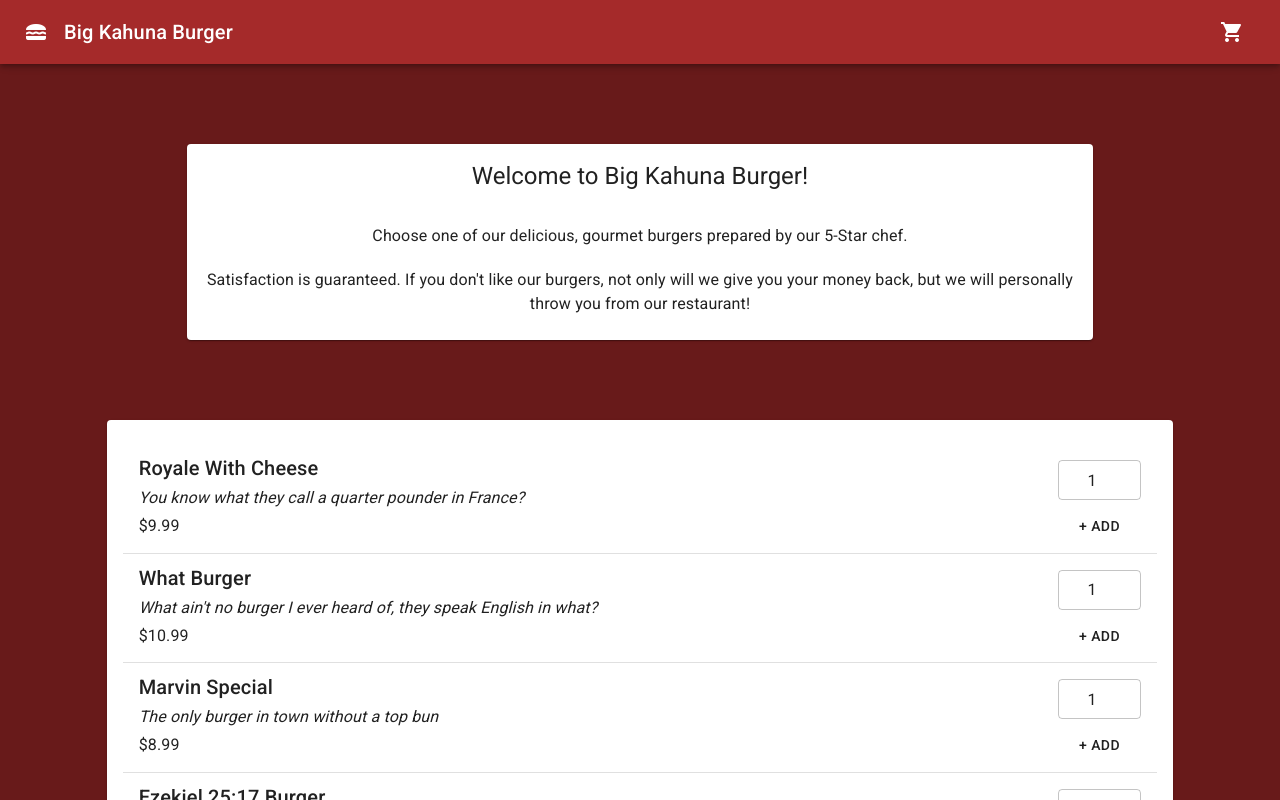
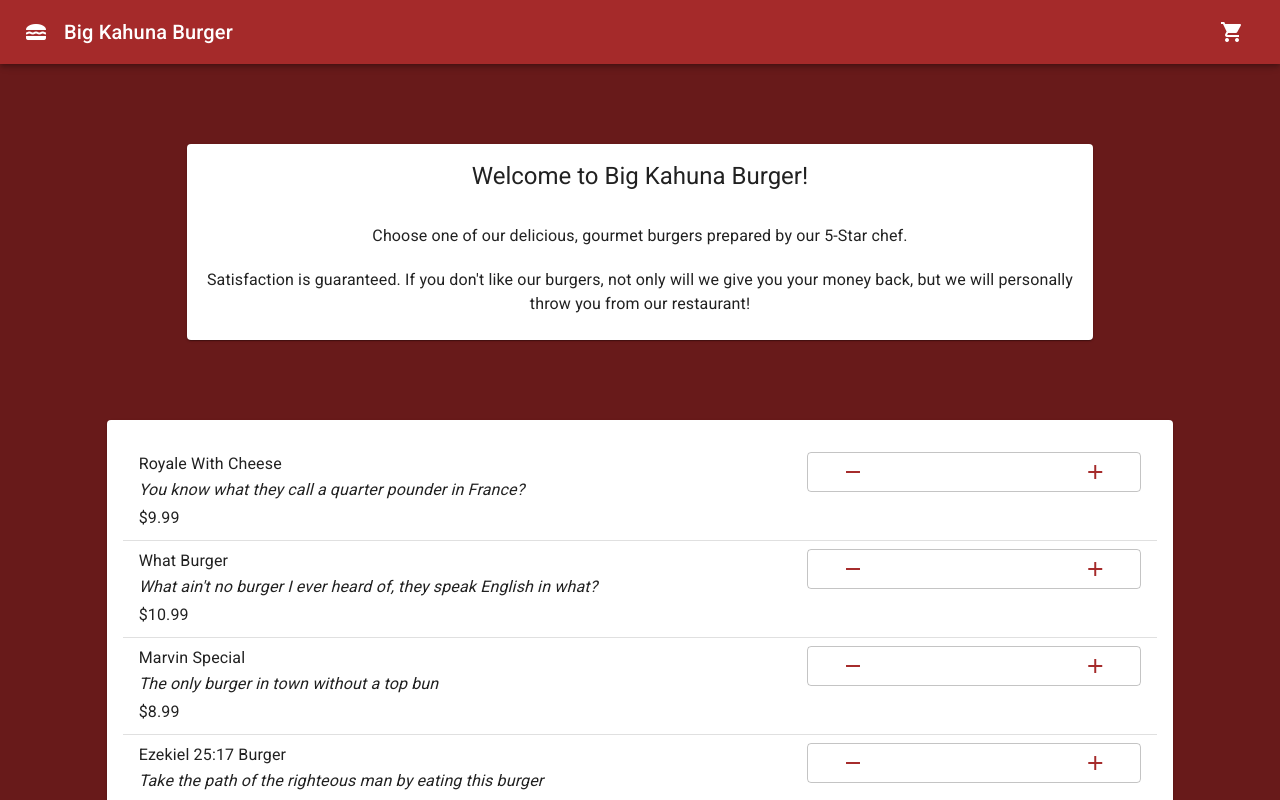
Before and after one commit to SciFiTy10/burger-restaurant, a React (Create React App) app: page / in a window 1280 px wide. Shown: the top 800 px of the page. Built offline with nearby package versions, Linux system fonts and the light colour scheme.

Commit message:
update menuitem

```diff
--- a/src/Components/Container/Item/ItemInfoContainer.jsx
+++ b/src/Components/Container/Item/ItemInfoContainer.jsx
@@ -4,9 +4,7 @@ import ItemTitle from "../../Custom/Item/Info/ItemTitle";
 const ItemInfoContainer = (props) => {
   return (
     <>
-      <ItemTitle variant={props.titleVariant} fontWeight="fontWeightBold">
-        {props.title}
-      </ItemTitle>
+      <ItemTitle variant={props.titleVariant}>{props.title}</ItemTitle>
       {props.children}
     </>
   );
--- a/src/Components/Custom/Item/Amount/ItemAmountAddAndRemove.jsx
+++ b/src/Components/Custom/Item/Amount/ItemAmountAddAndRemove.jsx
@@ -3,7 +3,7 @@ import Button from "../../../UI/Button/Button";
 import Icon from "../../../UI/Icon/Icon";
 import ItemAmount from "./ItemAmount";
 import { createItem } from "../../../../Functions/createItem";
-import { InputAdornment } from "@material-ui/core";
+import InputAdornment from "../../../UI/TextField/InputAdornment";
 const ItemAmountAddAndRemove = (props) => {
   const addItemHandler = () => {
     //create an item to send
@@ -16,7 +16,7 @@ const ItemAmountAddAndRemove = (props) => {
     //create an item to send
     const item = createItem(props.id, props.title, props.price);
     //check whether this is the last one of this item
-    if (props.amount === 1) {
+    if (Number(props.amount) === 1) {
       //update the state for the item to be completely removed
       props.setItemToBeCompletelyRemovedFromCartHandler(item);
       //close the cart dialog
--- a/src/Components/Custom/Item/Info/ItemTitle.jsx
+++ b/src/Components/Custom/Item/Info/ItemTitle.jsx
@@ -4,9 +4,9 @@ import Box from "../../../Layout/Box/Box";
 
 const ItemTitle = (props) => {
   return (
-    <Box fontWeight={props.fontWeight}>
-      <Typography variant={props.variant}>{props.children}</Typography>
-    </Box>
+    <Typography variant={props.variant} component="span">
+      <Box fontWeight={props.fontWeight}>{props.children}</Box>
+    </Typography>
   );
 };
 
--- a/src/Components/Custom/Menu/MenuItem.jsx
+++ b/src/Components/Custom/Menu/MenuItem.jsx
@@ -1,29 +1,22 @@
 import React from "react";
 import ListItem from "../../UI/List/ListItem";
-import ItemInfoContainer from "../../Container/Item/ItemInfoContainer";
 import GridItem from "../../Layout/Grid/GridItem";
 import ItemAmountAdd from "../Item/Amount/ItemAmountAdd";
+import ItemTitle from "../Item/Info/ItemTitle";
 import ItemDescription from "../Item/Info/ItemDescription";
 import ItemPrice from "../Item/Price/ItemPrice";
+import ItemAmountAddAndRemove from "../Item/Amount/ItemAmountAddAndRemove";
 
 const MenuItem = (props) => {
   return (
     <ListItem divider={props.divider}>
-      <GridItem xs={9} sm={8}>
-        <ItemInfoContainer title={props.title} titleVariant="h6">
-          <ItemDescription description={props.description} />
-          <ItemPrice price={props.price} />
-        </ItemInfoContainer>
+      <GridItem xs={12} sm={8}>
+        <ItemTitle titleVariant="h6">{props.title}</ItemTitle>
+        <ItemDescription description={props.description} />
+        <ItemPrice price={props.price} />
       </GridItem>
-      <GridItem xs={1} sm={3}></GridItem>
-      <GridItem xs={2} sm={1}>
-        <ItemAmountAdd
-          id={props.id}
-          title={props.title}
-          price={props.price}
-          cartAddHandler={props.cartAddHandler}
-          snackbarHandler={props.snackbarHandler}
-        />
+      <GridItem xs={12} sm={4}>
+        <ItemAmountAddAndRemove />
       </GridItem>
     </ListItem>
   );
--- /dev/null
+++ b/src/Components/UI/TextField/InputAdornment.jsx
@@ -0,0 +1,12 @@
+import React from "react";
+
+import MuiInputAdornment from "@material-ui/core/InputAdornment";
+const InputAdornment = (props) => {
+  return (
+    <MuiInputAdornment position={props.position}>
+      {props.children}
+    </MuiInputAdornment>
+  );
+};
+
+export default InputAdornment;
--- a/src/Components/UI/TextField/TextField.jsx
+++ b/src/Components/UI/TextField/TextField.jsx
@@ -20,7 +20,6 @@ const TextField = (props) => {
     <MuiTextField
       label={props.label}
       className={classes.root}
-      type="number"
       InputProps={props.inputProps}
       value={props.amount}
       size="small"
```
